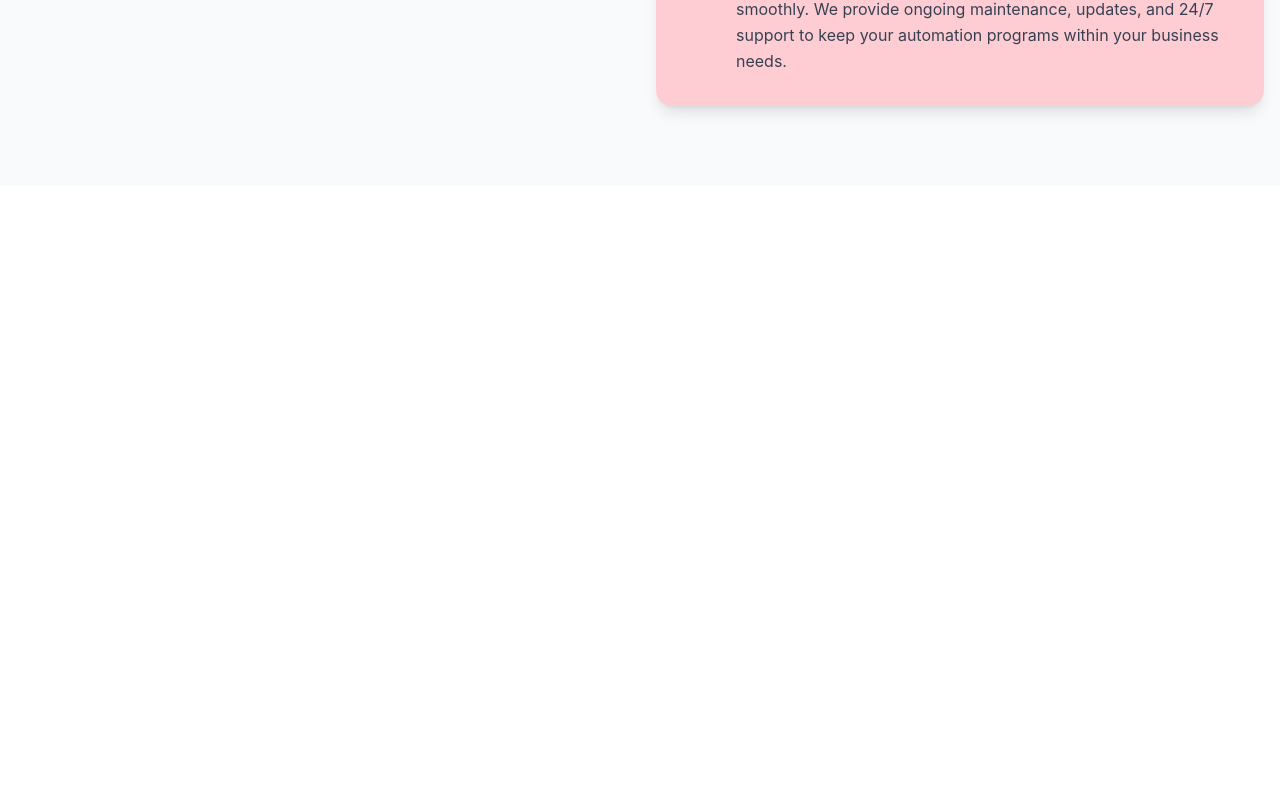
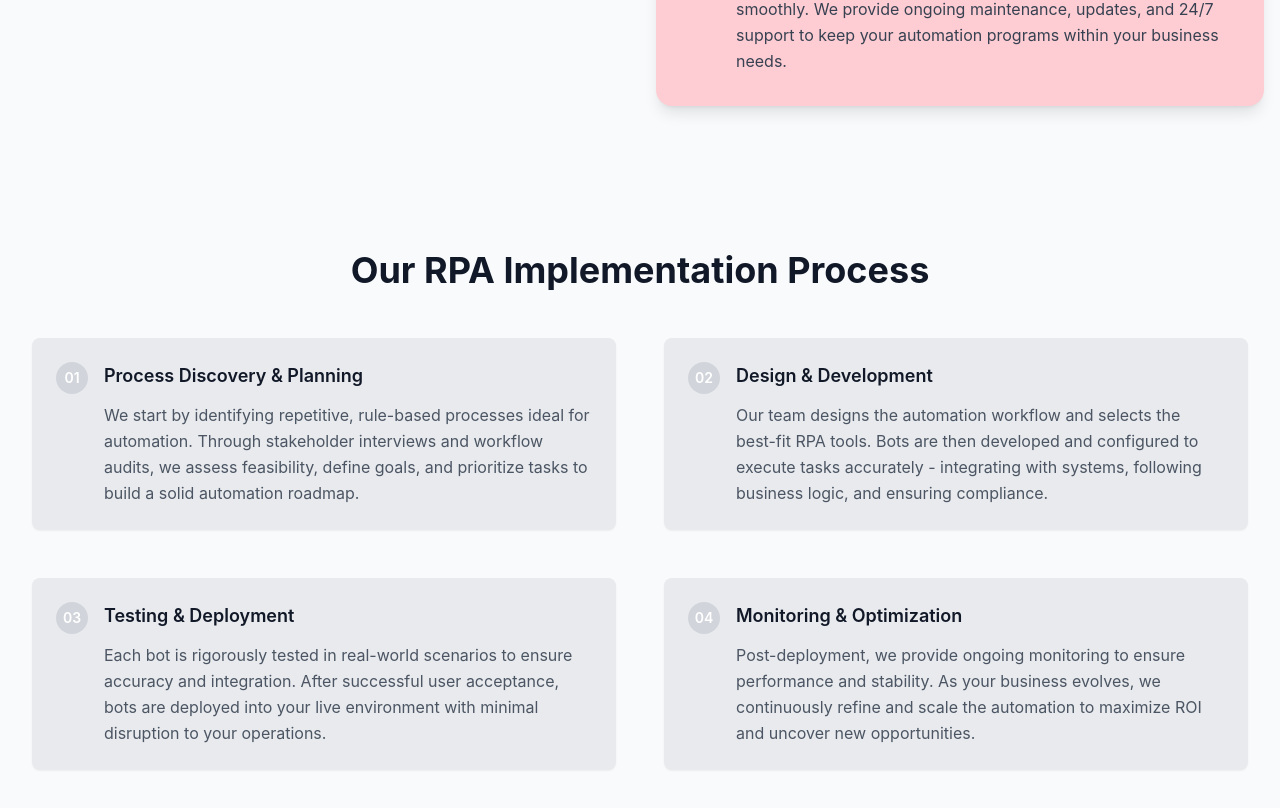
Before and after one commit to rastogi30/Mindor-tech, a Next.js app: page /services/rpa in a window 1280 px wide. Shown: the part 2708-3516 px from the top of the page. Before the commit the page ends 2894 px from the top, so only its background shows below. Built offline with nearby package versions, Linux system fonts and the light colour scheme.

Commit message:
rpa process added

```diff
--- a/src/components/blockcomponents/process.tsx
+++ b/src/components/blockcomponents/process.tsx
@@ -6,8 +6,12 @@ interface ProcessStep {
   description: string;
 }
 
-const BlockchainProcess: React.FC = () => {
-  const processSteps: ProcessStep[] = [
+interface ProcessProps {
+  variant?: 'blockchain' | 'rpa';
+}
+
+const BlockchainProcess: React.FC<ProcessProps> = ({ variant = 'blockchain' }) => {
+  const blockchainSteps: ProcessStep[] = [
     {
       number: "01",
       title: "Discovery & Planning",
@@ -30,12 +34,38 @@ const BlockchainProcess: React.FC = () => {
     }
   ];
 
+  const rpaSteps: ProcessStep[] = [
+    {
+      number: "01",
+      title: "Process Discovery & Planning",
+      description: "We start by identifying repetitive, rule-based processes ideal for automation. Through stakeholder interviews and workflow audits, we assess feasibility, define goals, and prioritize tasks to build a solid automation roadmap."
+    },
+    {
+      number: "02",
+      title: "Design & Development",
+      description: "Our team designs the automation workflow and selects the best-fit RPA tools. Bots are then developed and configured to execute tasks accurately - integrating with systems, following business logic, and ensuring compliance."
+    },
+    {
+      number: "03",
+      title: "Testing & Deployment",
+      description: "Each bot is rigorously tested in real-world scenarios to ensure accuracy and integration. After successful user acceptance, bots are deployed into your live environment with minimal disruption to your operations."
+    },
+    {
+      number: "04",
+      title: "Monitoring & Optimization",
+      description: "Post-deployment, we provide ongoing monitoring to ensure performance and stability. As your business evolves, we continuously refine and scale the automation to maximize ROI and uncover new opportunities."
+    }
+  ];
+
+  const processSteps = variant === 'rpa' ? rpaSteps : blockchainSteps;
+  const title = variant === 'rpa' ? 'Our RPA Implementation Process' : 'Our Blockchain Development Process';
+
   return (
     <section className="py-16 px-4 sm:px-6 lg:px-8 bg-gray-50">
       <div className="max-w-7xl mx-auto">
         <div className="text-center mb-12">
           <h2 className="text-3xl md:text-4xl font-bold text-gray-900 mb-4">
-            Our Blockchain Development Process
+            {title}
           </h2>
         </div>
 
--- a/src/services/rpa.tsx
+++ b/src/services/rpa.tsx
@@ -3,6 +3,7 @@ import Navbar from '@/components/Navbar';
 import Landing from '@/components/webcomponents/landing';
 import Mindor from '@/components/Mindor';
 import Slider from '@/components/Slider';
+import Process from '@/components/blockcomponents/process';
 
 const RPA: React.FC = () => {
   return (
@@ -11,6 +12,7 @@ const RPA: React.FC = () => {
       <Landing variant="rpa" />
       <Mindor variant="rpa" />
       <Slider variant="rpa" />
+      <Process variant="rpa" />
     </div>
   )
 }
```
